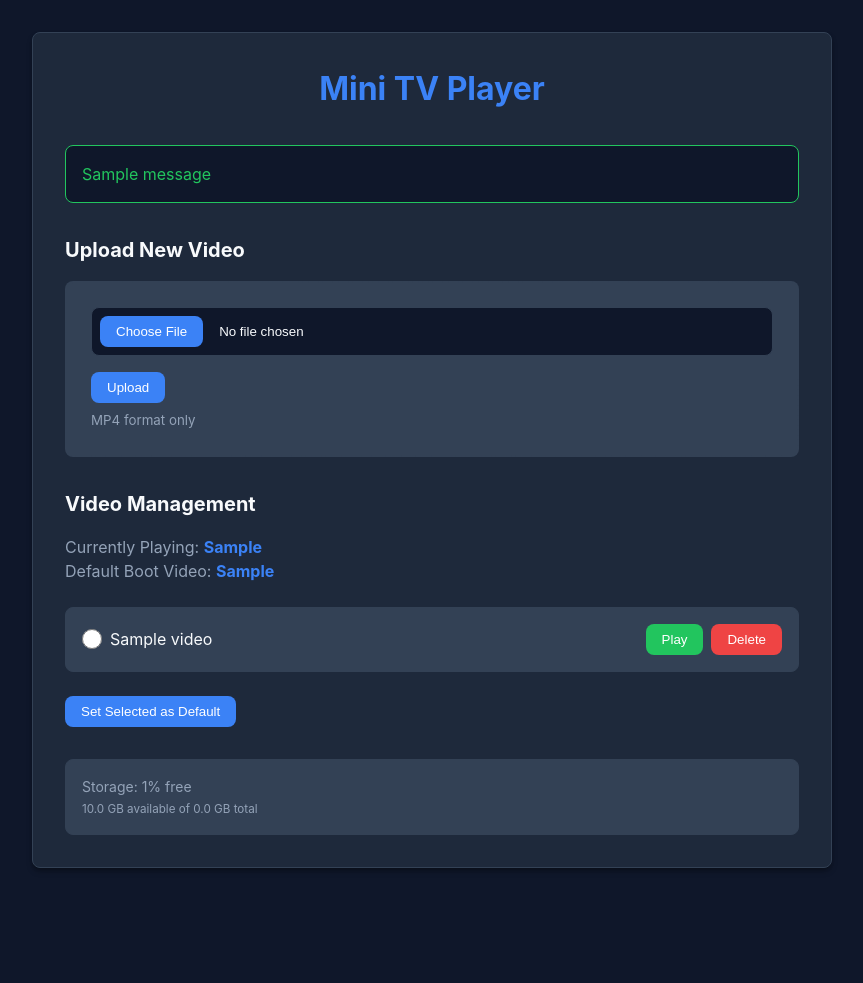
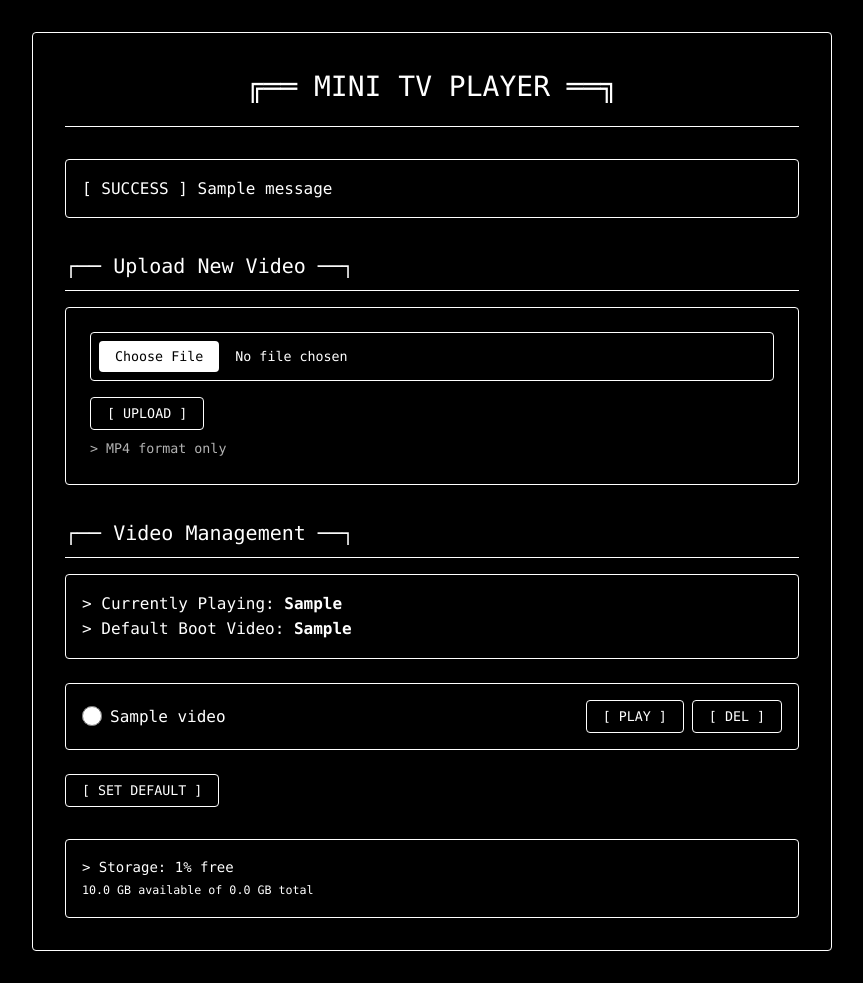
Before and after one commit to chasecee/tv.local, a Flask app: template templates/index.html in a window 1280 px wide. Shown: the whole page, without its empty margins (208-1071 px from the left). Before the commit the page ends 869 px from the top, so only its background shows below. Run offline with Flask 3, Linux system fonts and the light colour scheme; the template is opened without the code that fills it: most values are stand-ins (such as "Sample title", 1, 10 or a date in 2020); one stand-in notice (Sample message) is shown.

Commit message:
Enhance deploy script and UI styling: Add new directories for templates and libraries in the deploy script, implement a safe copy function for static assets, and revamp CSS for a terminal-style modern UI. Update HTML for improved user experience with new formatting and button labels. 🎨🚀

```diff
--- a/static/style.css
+++ b/static/style.css
@@ -1,17 +1,13 @@
-/* Modern dark mode styling for Mini TV Player UI */
+/* Terminal-style modern UI for Mini TV Player */
 :root {
-  --primary: #3b82f6;
-  --primary-dark: #2563eb;
-  --danger: #ef4444;
-  --success: #22c55e;
-  --bg-dark: #0f172a;
-  --bg-card: #1e293b;
-  --bg-hover: #334155;
-  --text-primary: #f8fafc;
-  --text-secondary: #94a3b8;
-  --border-color: #334155;
-  --shadow: 0 4px 6px -1px rgb(0 0 0 / 0.3), 0 2px 4px -2px rgb(0 0 0 / 0.3);
-  --radius: 8px;
+  --bg: #000000;
+  --text: #ffffff;
+  --border: #ffffff;
+  --hover-bg: #1a1a1a;
+  --shadow: 0 4px 6px -1px rgba(255, 255, 255, 0.1);
+  --radius: 4px;
+  --mono: "JetBrains Mono", "Fira Code", "SF Mono", Monaco, Consolas,
+    "Courier New", monospace;
 }
 
 * {
@@ -21,10 +17,10 @@
 }
 
 body {
-  font-family: -apple-system, BlinkMacSystemFont, "Segoe UI", Roboto, sans-serif;
-  line-height: 1.5;
-  color: var(--text-primary);
-  background: var(--bg-dark);
+  font-family: var(--mono);
+  line-height: 1.6;
+  color: var(--text);
+  background: var(--bg);
   padding: 2rem;
   min-height: 100vh;
 }
@@ -32,97 +28,105 @@ body {
 .container {
   max-width: 800px;
   margin: 0 auto;
-  background: var(--bg-card);
+  background: var(--bg);
   padding: 2rem;
+  border: 1px solid var(--border);
   border-radius: var(--radius);
-  box-shadow: var(--shadow);
-  border: 1px solid var(--border-color);
 }
 
 h1 {
-  font-size: 2rem;
-  font-weight: 700;
-  color: var(--primary);
+  font-size: 1.75rem;
+  font-weight: normal;
+  color: var(--text);
   text-align: center;
   margin-bottom: 2rem;
+  border-bottom: 1px solid var(--border);
+  padding-bottom: 1rem;
 }
 
 h2 {
   font-size: 1.25rem;
-  color: var(--text-primary);
+  font-weight: normal;
+  color: var(--text);
   margin: 2rem 0 1rem;
+  border-bottom: 1px solid var(--border);
+  padding-bottom: 0.5rem;
 }
 
 /* Upload Form */
 .upload-form {
-  background: var(--bg-hover);
   padding: 1.5rem;
+  border: 1px solid var(--border);
   border-radius: var(--radius);
-  border: 2px dashed var(--border-color);
   margin-bottom: 2rem;
   transition: all 0.2s;
 }
 
 .upload-form:hover {
-  border-color: var(--primary);
-  transform: translateY(-2px);
+  background: var(--hover-bg);
 }
 
 .upload-form small {
-  color: var(--text-secondary);
+  color: var(--text);
+  opacity: 0.7;
   display: block;
   margin-top: 0.5rem;
 }
 
 /* File input styling */
 input[type="file"] {
-  background: var(--bg-dark);
-  color: var(--text-primary);
+  background: var(--bg);
+  color: var(--text);
   padding: 0.5rem;
+  border: 1px solid var(--border);
   border-radius: var(--radius);
-  border: 1px solid var(--border-color);
   width: 100%;
   margin-bottom: 1rem;
+  font-family: var(--mono);
 }
 
 input[type="file"]::-webkit-file-upload-button {
-  background: var(--primary);
-  color: white;
+  background: var(--text);
+  color: var(--bg);
   padding: 0.5rem 1rem;
   border: none;
   border-radius: var(--radius);
   cursor: pointer;
   margin-right: 1rem;
+  font-family: var(--mono);
 }
 
 /* Buttons */
 button {
   padding: 0.5rem 1rem;
   border-radius: var(--radius);
-  border: none;
-  font-weight: 500;
+  border: 1px solid var(--border);
+  font-weight: normal;
   cursor: pointer;
   transition: all 0.2s;
+  font-family: var(--mono);
+  background: var(--bg);
+  color: var(--text);
 }
 
 button:hover {
-  transform: translateY(-1px);
-  filter: brightness(110%);
+  background: var(--text);
+  color: var(--bg);
 }
 
-.play-button {
-  background: var(--success);
-  color: white;
+.play-button,
+.delete-button,
+.default-button {
+  background: var(--bg);
+  color: var(--text);
+  border: 1px solid var(--border);
 }
 
-.delete-button {
-  background: var(--danger);
-  color: white;
-}
-
-.default-button {
-  background: var(--primary);
-  color: white;
+.play-button:hover,
+.delete-button:hover,
+.default-button:hover {
+  background: var(--text);
+  color: var(--bg);
 }
 
 /* Video List */
@@ -135,16 +139,15 @@ button:hover {
   align-items: center;
   justify-content: space-between;
   padding: 1rem;
-  background: var(--bg-hover);
+  background: var(--bg);
+  border: 1px solid var(--border);
   border-radius: var(--radius);
   margin-bottom: 0.75rem;
   transition: all 0.2s;
-  border: 1px solid var(--border-color);
 }
 
 .video-item:hover {
-  transform: translateX(4px);
-  background: var(--bg-dark);
+  background: var(--hover-bg);
 }
 
 .video-actions {
@@ -154,12 +157,16 @@ button:hover {
 
 /* Status Info */
 .status-info {
-  color: var(--text-secondary);
+  color: var(--text);
   margin: 1rem 0;
+  padding: 1rem;
+  border: 1px solid var(--border);
+  border-radius: var(--radius);
 }
 
 .status-info strong {
-  color: var(--primary);
+  color: var(--text);
+  font-weight: bold;
 }
 
 /* Flash Messages */
@@ -172,31 +179,25 @@ button:hover {
   padding: 1rem;
   border-radius: var(--radius);
   margin-bottom: 0.5rem;
-  background: var(--bg-dark);
-  border: 1px solid currentColor;
+  border: 1px solid var(--border);
+  background: var(--bg);
 }
 
-.flash-success {
-  color: var(--success);
-}
-
-.flash-error {
-  color: var(--danger);
-}
-
+.flash-success,
+.flash-error,
 .flash-info {
-  color: var(--primary);
+  color: var(--text);
 }
 
 /* Disk Usage */
 .disk-usage {
   margin-top: 2rem;
   padding: 1rem;
-  background: var(--bg-hover);
+  background: var(--bg);
+  border: 1px solid var(--border);
   border-radius: var(--radius);
   font-size: 0.875rem;
-  color: var(--text-secondary);
-  border: 1px solid var(--border-color);
+  color: var(--text);
 }
 
 /* Radio Buttons */
@@ -207,11 +208,11 @@ button:hover {
 }
 
 .radio-group label {
-  color: var(--text-primary);
+  color: var(--text);
 }
 
 input[type="radio"] {
-  accent-color: var(--primary);
+  accent-color: var(--text);
   width: 1.25rem;
   height: 1.25rem;
 }
@@ -220,10 +221,10 @@ input[type="radio"] {
 .empty-state {
   text-align: center;
   padding: 2rem;
-  color: var(--text-secondary);
-  background: var(--bg-hover);
+  color: var(--text);
+  opacity: 0.7;
+  border: 1px solid var(--border);
   border-radius: var(--radius);
-  border: 1px solid var(--border-color);
 }
 
 /* Responsive Design */
--- a/templates/index.html
+++ b/templates/index.html
@@ -11,19 +11,21 @@
   </head>
   <body>
     <div class="container">
-      <h1>Mini TV Player</h1>
+      <h1>╔══ MINI TV PLAYER ══╗</h1>
 
       {% with messages = get_flashed_messages(with_categories=true) %} {% if
       messages %}
       <ul class="flash-messages">
         {% for category, message in messages %}
-        <li class="flash-{{ category }}">{{ message }}</li>
+        <li class="flash-{{ category }}">
+          [ {{ category | upper }} ] {{ message }}
+        </li>
         {% endfor %}
       </ul>
       {% endif %} {% endwith %}
 
       <section>
-        <h2>Upload New Video</h2>
+        <h2>┌── Upload New Video ──┐</h2>
         <form
           class="upload-form"
           method="post"
@@ -32,21 +34,21 @@
         >
           <div class="file-input-wrapper">
             <input type="file" name="file" accept=".mp4" required />
-            <button type="submit" class="default-button">Upload</button>
+            <button type="submit" class="default-button">[ UPLOAD ]</button>
           </div>
-          <small>MP4 format only</small>
+          <small>> MP4 format only</small>
         </form>
       </section>
 
       <section>
-        <h2>Video Management</h2>
+        <h2>┌── Video Management ──┐</h2>
         <div class="status-info">
           <p>
-            Currently Playing:
+            > Currently Playing:
             <strong>{{ current_video if current_video else 'None' }}</strong>
           </p>
           <p>
-            Default Boot Video:
+            > Default Boot Video:
             <strong
               >{{ default_video if default_video else 'None selected' }}</strong
             >
@@ -69,14 +71,14 @@
                   method="POST"
                   action="{{ url_for('switch_video', filename=video) }}"
                 >
-                  <button class="play-button" type="submit">Play</button>
+                  <button class="play-button" type="submit">[ PLAY ]</button>
                 </form>
                 <form
                   method="POST"
                   action="{{ url_for('delete_video', filename=video) }}"
                   onsubmit="return confirm('Delete {{ video }}?');"
                 >
-                  <button class="delete-button" type="submit">Delete</button>
+                  <button class="delete-button" type="submit">[ DEL ]</button>
                 </form>
               </div>
             </div>
@@ -87,16 +89,16 @@
             type="button"
             onclick="setDefaultVideo()"
           >
-            Set Selected as Default
+            [ SET DEFAULT ]
           </button>
         </form>
         {% else %}
         <div class="empty-state">
-          <p>No videos uploaded yet.</p>
+          <p>> No videos uploaded yet_</p>
         </div>
         {% endif %} {% if disk_usage %}
         <div class="disk-usage">
-          <p>Storage: {{ disk_usage.percent_free }}% free</p>
+          <p>> Storage: {{ disk_usage.percent_free }}% free</p>
           <small
             >{{ "%.1f"|format(disk_usage.free / (1024*1024*1024)) }} GB
             available of {{ "%.1f"|format(disk_usage.total / (1024*1024*1024))
```
Also changed, not shown: 1 other file.
